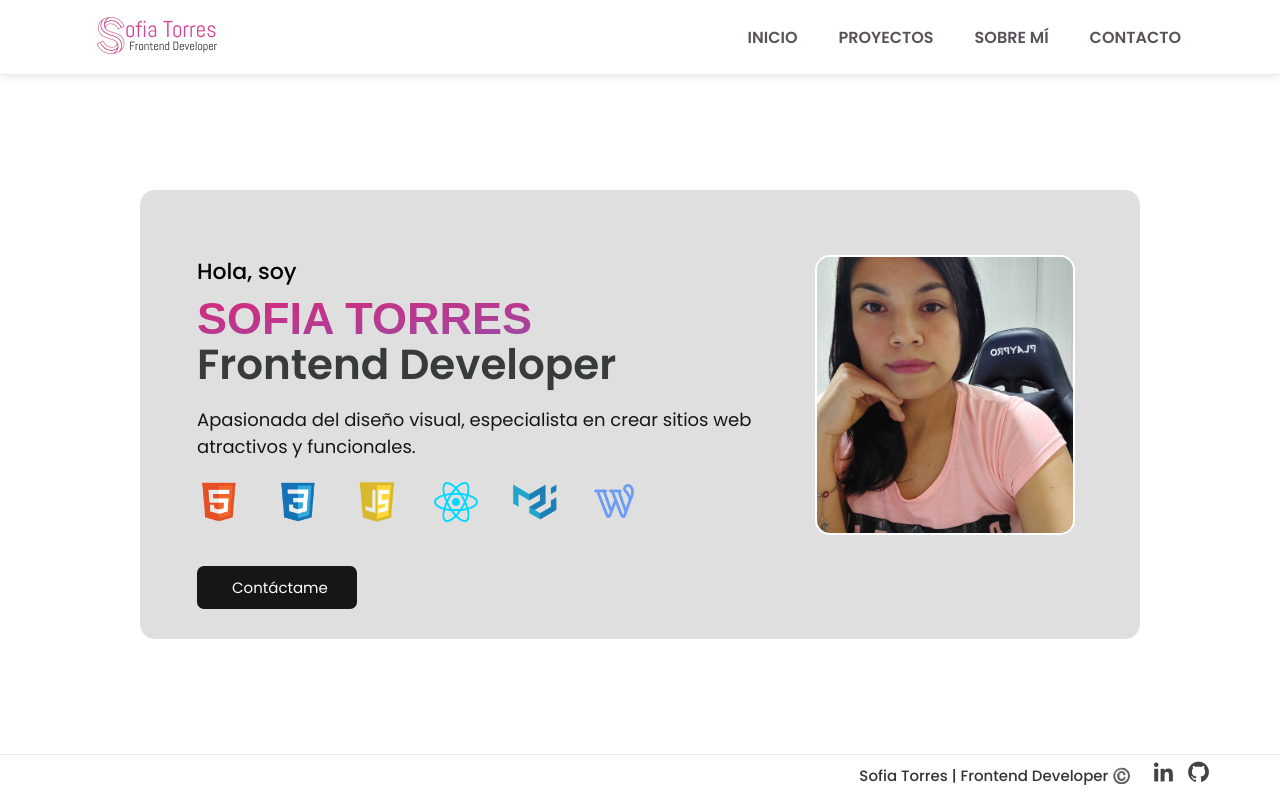
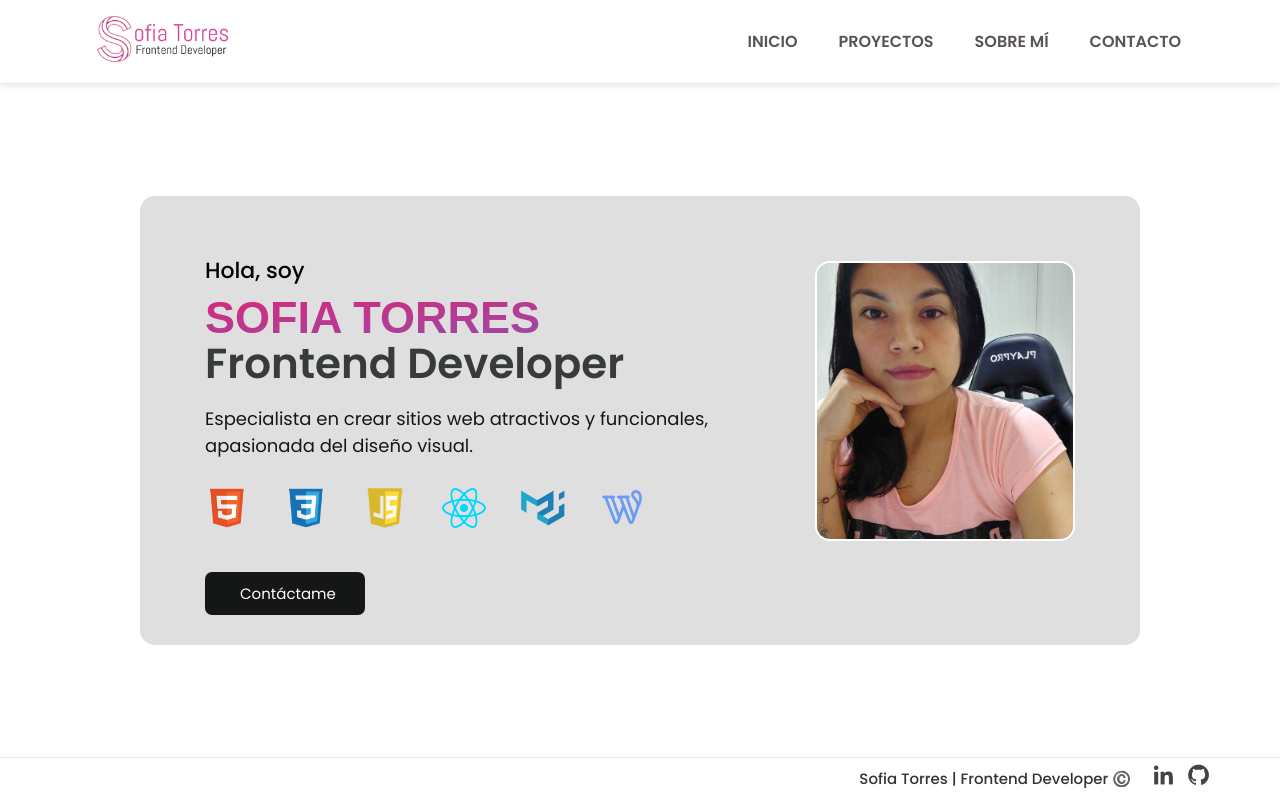
Before and after one commit to sofia-torres-v/Portfolio, a React (Vite) app: page / in a window 1280 px wide. Built offline with nearby package versions, Linux system fonts and the light colour scheme; a web font is replaced by a local one.

Commit message:
Update:padding in the view about

```diff
--- a/src/App.css
+++ b/src/App.css
@@ -46,7 +46,7 @@
 
 @media(min-width: 750px){
     .section{
-        min-height: calc(100vh - 121px);
+        min-height: calc(100vh - 127px);
     }
 }
 
--- a/src/Components/Navigation/Navbar.css
+++ b/src/Components/Navigation/Navbar.css
@@ -1,3 +1,6 @@
+.navbar__logo{
+    width: 135px;
+}
 .navbar {
     background-color: #fff;
     width: 85%;
@@ -68,8 +71,9 @@
 
 @media (max-width: 1200px) {
     .navbar__logo{
-        width: 100px;
+        width: 125px;
     }
+
     .navbar__links {
         flex-direction: column;
         justify-content: center;
--- a/src/Components/Navigation/Navbar.jsx
+++ b/src/Components/Navigation/Navbar.jsx
@@ -1,7 +1,7 @@
 import { useState, useEffect } from "react";
 import { Link, useLocation } from "react-router-dom";
 import "./Navbar.css";
-import Logo from "../../assets/images/logotipo.png";
+import Logo from "../../assets/images/logo-stv.png";
 
 const Navbar = () => {
     const [showLinks, setShowLinks] = useState(false);
--- a/src/Components/introAbout/IntroAbout.css
+++ b/src/Components/introAbout/IntroAbout.css
@@ -1,7 +1,7 @@
 .intro__content {
     width: 90%;
     margin: 0 auto;
-    padding: 30px 0 0;
+    padding: 35px 0 0;
     display: grid;
     grid-template-columns: 1fr;
     flex-direction: column;
@@ -46,7 +46,6 @@ strong {
 @media (min-width: 850px) {
 
     .intro__content {
-        padding: 45px 0 0;
         grid-template-columns: 1fr 1fr;
         gap: 30px;
     }
--- a/src/Components/introAbout/IntroAbout.jsx
+++ b/src/Components/introAbout/IntroAbout.jsx
@@ -8,7 +8,7 @@ const IntroAbout = () => {
                 <div className="intro__text">
                     <h2 className="intro__span1">Sobre mí</h2>
                     <p className="intro__text">
-                        Soy <strong>Desarrolladora Web Frontend</strong>, apasionada por el diseño visual y fascinada por el CSS. Mi enfoque es plasmar creatividad y usabilidad en todos mis proyectos. Me encanta participar activamente en <strong>eventos de emprendimiento</strong> y <strong>hackathons</strong>. Tengo experiencia trabajando en equipos multidisciplinarios en una variedad de proyectos, contribuyendo al desarrollo de soluciones innovadoras.
+                        Soy <strong>Desarrolladora Web Frontend</strong>, apasionada por el diseño visual. Mi enfoque es plasmar creatividad y usabilidad en todos mis proyectos. Me encanta participar activamente en <strong>eventos de emprendimiento</strong> y <strong>hackathons</strong>. Tengo experiencia trabajando en equipos multidisciplinarios en una variedad de proyectos, contribuyendo al desarrollo de soluciones innovadoras.
                     </p>
                 </div>
 
--- a/src/Pages/About/About.css
+++ b/src/Pages/About/About.css
@@ -29,6 +29,7 @@
 }
 
 .skills__list {
+    padding: 0 20px;
     color: #444044;
     display: flex;
     justify-content: flex-start;
@@ -120,7 +121,7 @@
 
 @media(min-width:750px){
     .about__skills-content {
-        width: 65%;
+        width: 75%;
         padding: 10px 8px;
     }
 
@@ -144,7 +145,7 @@
     }
 
     .skills__list {
-        column-gap: 55px;
+        column-gap: 54px;
         justify-content: center;
     }
 
--- a/src/Pages/Home/Home.css
+++ b/src/Pages/Home/Home.css
@@ -119,7 +119,11 @@
     }
 }
 
-@media (min-width: 760px) {
+@media (min-width: 850px) {
+    .home__view{
+        margin: 0 auto;
+    }
+
     .box__image-perfil {
         flex: 0 1 199px;
     }
@@ -152,7 +156,7 @@
 
     .home__text {
         font-size: 1.8rem;
-        margin: 10px 0 -15px;
+        margin: 10px 0 0;
     }
 
     .intro__image {
@@ -165,7 +169,7 @@
     }
 }
 
-@media (min-width: 1020px) {
+@media (min-width: 1200px) {
     .box__image-perfil {
         flex: 0 1 350px;
     }
@@ -176,7 +180,7 @@
     }
 
     .home__view {
-        padding-left: 57px;
+        padding-left: 65px;
     }
 
     .home__content-image {
--- a/src/Pages/Home/Home.jsx
+++ b/src/Pages/Home/Home.jsx
@@ -16,7 +16,7 @@ const Home = () => {
                     <span className="span-hello1">Hola, soy</span>
                     <span className="span-hello">SOFIA TORRES</span>
                     <h1 className="title-home">Frontend Developer</h1>
-                    <div className="home__text">Apasionada del diseño visual, especialista en crear sitios web atractivos y funcionales.
+                    <div className="home__text">Especialista en crear sitios web atractivos y funcionales, apasionada del diseño visual.
                     </div>
                 </div>
                 <div className="column box__image-perfil">
--- a/src/Pages/Projects/Projects.css
+++ b/src/Pages/Projects/Projects.css
@@ -19,12 +19,12 @@
     font-size: 2.4rem;
     font-weight: 600;
     color: #444044;;
-    padding: 35px 0 0;
+    padding: 38px 0 0;
 }
 
 .projects__subtitle{
     color: #151616;
-    margin-bottom: 20px;
+    margin: 22px 0 15px;
     font-size: 1.5rem;
     font-weight: 500;
 
@@ -59,7 +59,7 @@
     display: flex;
     justify-content: center;
     gap: 20px;
-    padding-bottom: 22px;
+    padding-bottom: 8px;
 }
 .projects__button{
     background-color: transparent;
@@ -78,9 +78,9 @@
 }
 
 @media (min-width: 850px) {
-    .projects__title{
-        font-size: 2.8rem;
-        padding: 30px 0 0;
+
+    .projects__subtitle{
+        margin: 28px 0 10px;
     }
     .projects__card {
         gap: 22px;
```
Also changed, not shown: src/assets/images/logo-sofia.png (added), src/assets/images/logo-stv.png (added).
